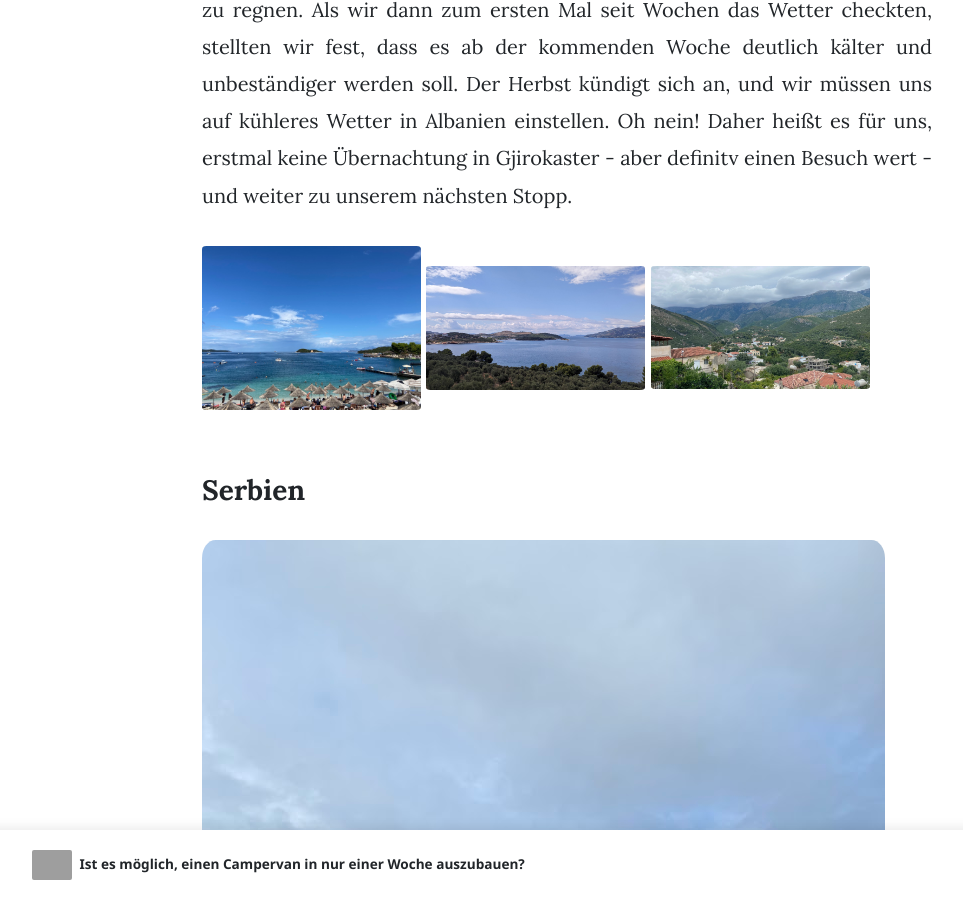
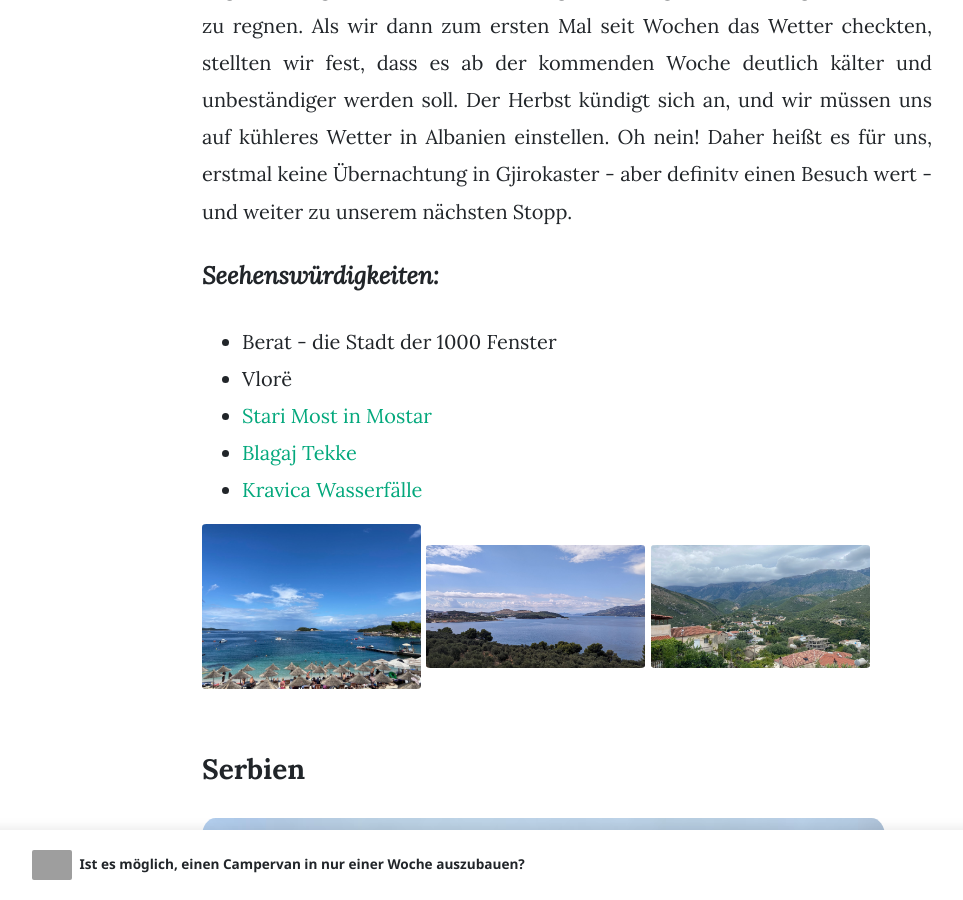
Before and after one commit to travelbuddi/travelbuddi.github.io, a Jekyll site: the page built from _posts/2024-08-08-Osteuropa-Balkan.md, in a window 1280 px wide and 900 px high, scrolled down 11769 px. Shown: the whole window, without its empty margins (73-1036 px from the left). Built offline with Jekyll 4.4.1, drawn with Linux system fonts in a browser that asks for light colours; nearby versions of some CDN libraries; grey boxes are pictures that could not be loaded.

Commit message:
update sightseeing

```diff
--- a/_posts/2024-08-08-Osteuropa-Balkan.md
+++ b/_posts/2024-08-08-Osteuropa-Balkan.md
@@ -78,6 +78,11 @@ Auch in der Stadt Ohrid selbst gibt es viel zu entdecken. Schon vom Ufer aus erb
 Wir schlendern durch die engen Gassen der Altstadt und genießen den Blick über die Dächer von Ohrid. An jeder Ecke gibt es etwas Neues zu entdecken – sei es kleine versteckte Cafés oder historische Gebäude. Besonders beeindruckend sind die Türme der Samuil-Festung, die majestätisch über der Stadt thronen. Von dort aus hat man einen atemberaubenden Blick auf die Altstadt und den glitzernden Ohridsee. Diese Mischung aus Kultur, Geschichte und Natur macht Ohrid zu einem absoluten Highlight unserer Reise. Alles in allem ist dieser Ort nur zu empfehlen und ein echter Tipp gerade für ein paar Tage Seele baumeln lassen. Ein Geheimtipp ist die Stadt Ohrid leider nicht mehr und wird von vielen Touristen besucht.
 
 
+![Ohrid](/assets/images/Ohrid02.jpg){: width="30%"}
+![Ohrid](/assets/images/Ohrid03.jpg){: width="30%"}
+![Ohrid](/assets/images/Ohrid04.jpg){: width="30%"}
+
+
 #### *Seehenswürdigkeiten:*
 * Ohrid See
 * Nationalpark Galičica
@@ -85,19 +90,17 @@ Wir schlendern durch die engen Gassen der Altstadt und genießen den Blick über
 * <a href="https://perviam.de/nordmazedonien-kloster-sveti-naum/">Kloster Sveti Naum </a>
 
 
-![Ohrid](/assets/images/Ohrid02.jpg){: width="30%"}
-![Ohrid](/assets/images/Ohrid03.jpg){: width="30%"}
-![Ohrid](/assets/images/Ohrid04.jpg){: width="30%"}
-
 ### Albanien
 ![Albanien](/assets/images/Albanien01.jpg)
 
 Nun haben wir unser viertes Land auf der Route und unser Hauptziel erreicht: Albanien. Der Balkan, und insbesondere Albanien, erlebt derzeit einen touristischen Aufschwung. Deshalb möchten wir die Landschaften und die Kultur Albaniens noch vor dem großen Ansturm erkunden. Nach über 2.000 Kilometern, die wir hinter uns gelassen haben, sind wir endlich angekommen – im Land mit den schlechtesten Straßen, die wir bisher gesehen haben. Es beginnt harmlos auf einem Highway, bis dieser plötzlich einspurig und letztlich komplett unbefahrbar wird. Wir finden uns auf einer holprigen Schotterpiste wieder und müssen uns durch unzählige Schlaglöcher kämpfen. Trotz dieser Herausforderungen lassen wir uns nicht entmutigen und setzen unseren Weg fort Richtung Berat, der „Stadt der 1000 Fenster“. Dieser Spitzname bezieht sich auf die vielen Fenster, die in die alten, traditionellen Wohnhäuser eingebaut sind. Wir freuen uns darauf, mehr von Albanien zu entdecken – mit all seinen Ecken, Kanten und seiner einzigartigen Schönheit.
 
 
+Berat haben wir vor allem bei Nacht ins Herz geschlossen, denn da erwacht die Stadt zum Leben. Nach einem ausgiebigen Spaziergang haben wir das Stadtzentrum erreicht. Dort gibt es viele kleine Stände am Straßenrand mit Snacks und kleinen Souvenirs. Wir haben uns für selbstgemachtes Popkorn und einen Magneten entschieden. Auf dem Weg zurück zu unserem Campingplatz haben wir dann den Weg über die Burg genommen. Spoiler: es ist wahnsinnig steil!
+
+
 ![Albanien](/assets/images/Albanien012.jpg)
 
-Berat haben wir vor allem bei Nacht ins Herz geschlossen, denn da erwacht die Stadt zum Leben. Nach einem ausgiebigen Spaziergang haben wir das Stadtzentrum erreicht. Dort gibt es viele kleine Stände am Straßenrand mit Snacks und kleinen Souvenirs. Wir haben uns für selbstgemachtes Popkorn und einen Magneten entschieden. Auf dem Weg zurück zu unserem Campingplatz haben wir dann den Weg über die Burg genommen. Spoiler: es ist wahnsinnig steil!
 
 Nach Berat ging es für uns in die bekannte Hafenstadt Vlorë. Dort erhoffen wir uns einen Stellplatz direkt am Meer, aber zuerst gibt es in den Lokalen im Zentrum erst einmal eine Stärkung. Nachdem wir uns auch das Stadtzentrum angesehen haben, machen wir uns mit vollem Kühlschrank in richtung Nationalpark. Dort haben wir über Park4Night wieder ein paar Stellplätze gespottet, die wir uns nicht entgehen lassen wollen. Und was sollen wir sagen, wir haben einen einsamen Strand entdeckt (anscheinend ist Mitte September die Badesaison in Albanien bereits zu ende), an dem wir uns es für die nächsten drei Tage gemütlich machen. Bevor es uns wieder in die nächstgrößere Stadt Gjirokater ziet.
 
@@ -108,6 +111,12 @@ Nach Berat ging es für uns in die bekannte Hafenstadt Vlorë. Dort erhoffen wir
 
 Die Tage am Meer waren wahrer Balsam für unsere Seelen. Drei volle Tage konnten wir ungestört am Strand liegen, uns sonnen und im kristallklaren Wasser baden. Doch irgendwann packte uns erneut die Abenteuerlust, und so machten wir uns auf den Weg nach Gjirokaster – einer Stadt, die als eines der wichtigsten Kulturerben Albaniens gilt und uns mit ihrer beeindruckenden Lage am Berg sofort in ihren Bann zog. Kaum angekommen, begann es leider zu regnen. Als wir dann zum ersten Mal seit Wochen das Wetter checkten, stellten wir fest, dass es ab der kommenden Woche deutlich kälter und unbeständiger werden soll. Der Herbst kündigt sich an, und wir müssen uns auf kühleres Wetter in Albanien einstellen. Oh nein! Daher heißt es für uns, erstmal keine Übernachtung in Gjirokaster - aber definitv einen Besuch wert - und weiter zu unserem nächsten Stopp.
 
+#### *Seehenswürdigkeiten:*
+* Berat - die Stadt der 1000 Fenster
+* Vlorë
+* <a href="https://franks-travelbox.com/europa/bosnien-herzegowina/alte-bruecke-stari-most-in-mostar-bosnien-herzegowina/">Stari Most in Mostar</a>
+* <a href="https://tekijablagaj.ba/en/">Blagaj Tekke</a>
+* <a href="https://kravica.ba/de/kravica-wasserfall/">Kravica Wasserfälle</a>
 
 ![Albanien](/assets/images/Albanien05.jpg){: width="30%"}
 ![Albanien](/assets/images/Albanien06.jpg){: width="30%"}
```
